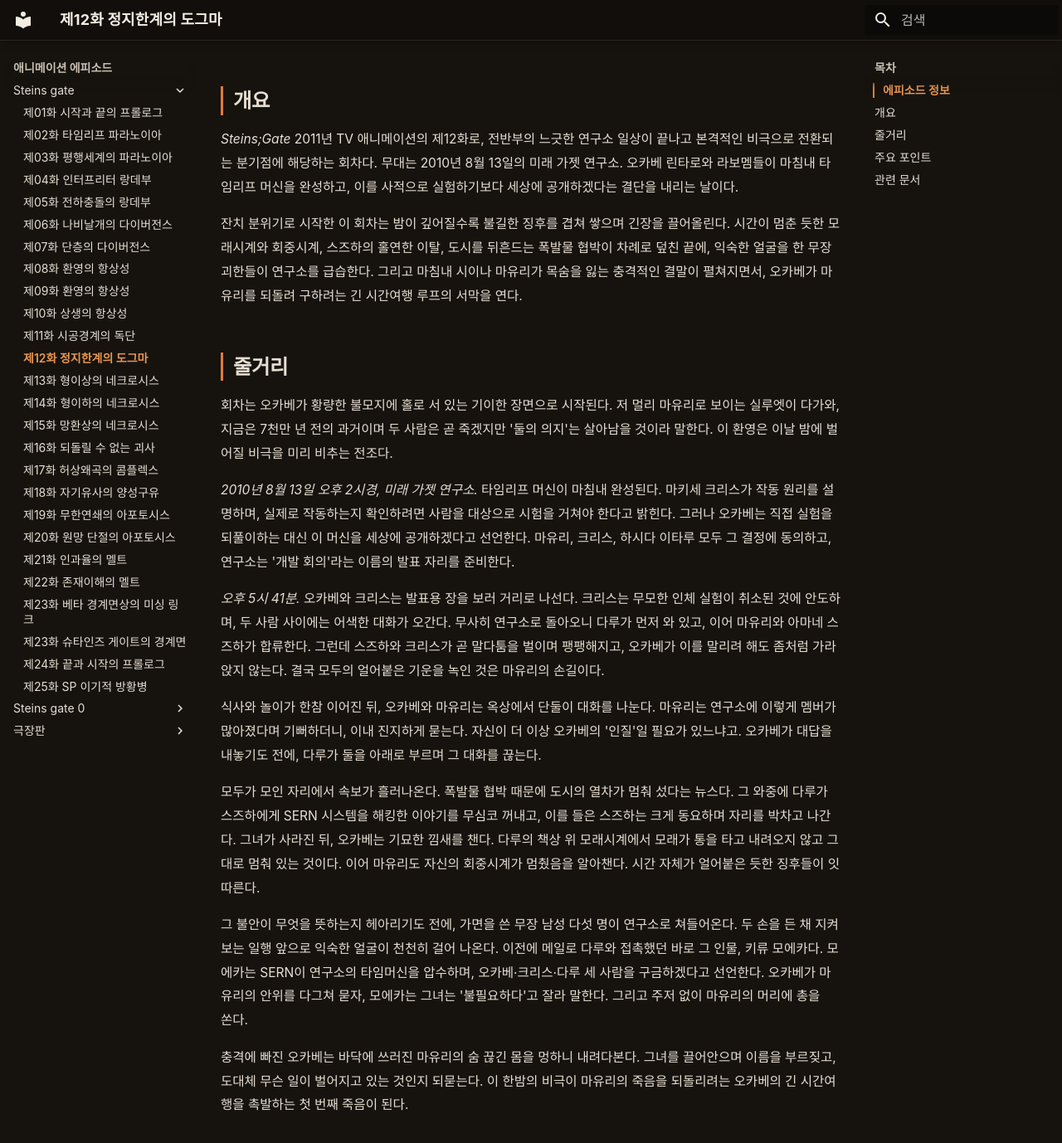
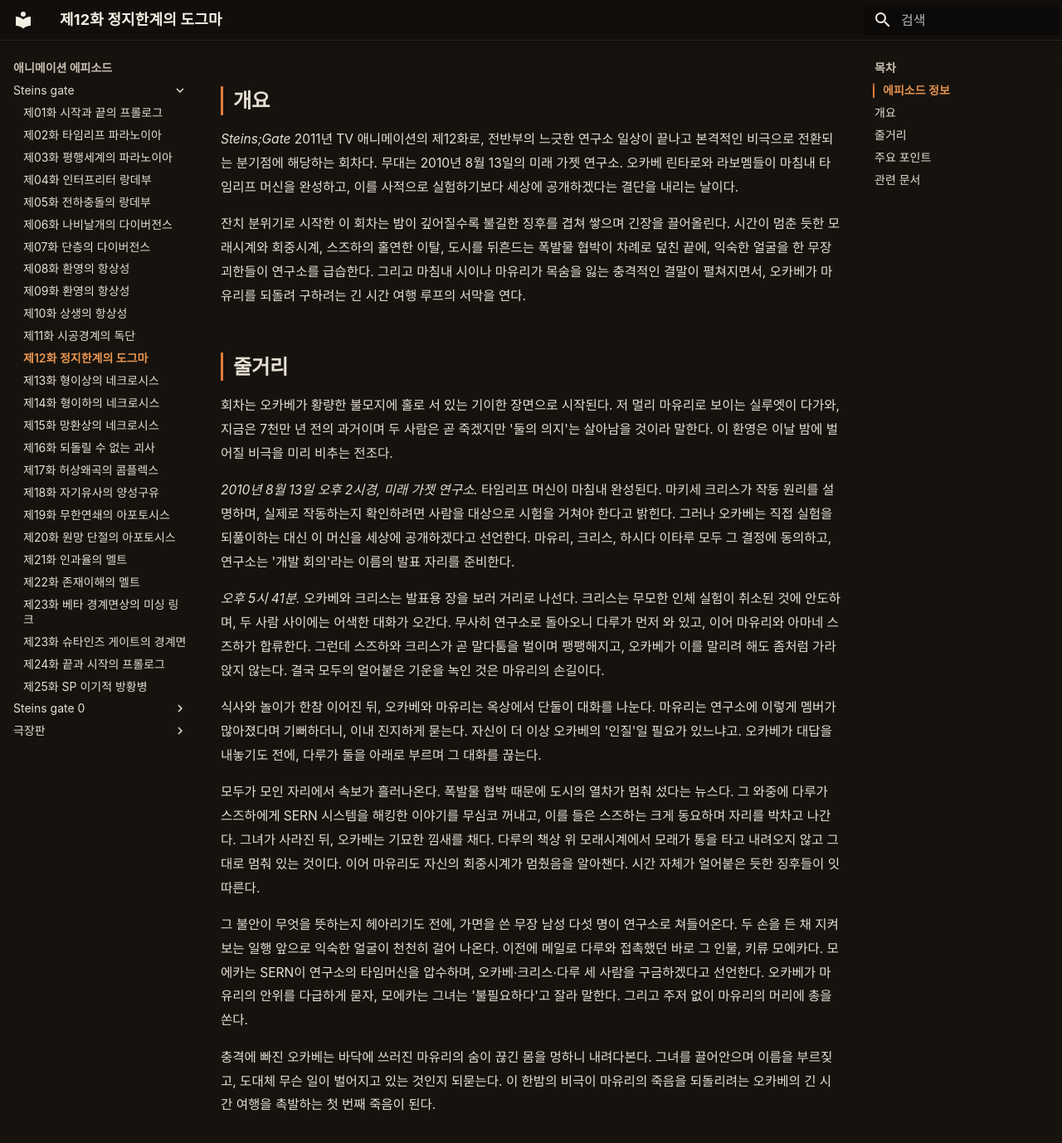
Before and after one commit to sgwiki/sgwiki.github.io, an MkDocs documentation site: the page built from wiki/애니메이션-에피소드/steins-gate/제12화-정지한계의-도그마.md, in a window 1280 px wide and 1400 px high, scrolled down 1064 px. Shown: the top 1378 px of the window at 83% size. Built offline with MkDocs 1.6.1 and Material for MkDocs 9.7.7, drawn with Linux system fonts in a browser that asks for light colours; some web fonts are replaced; some of the changed text lies outside the part shown.

Commit message:
chore(wiki): sg-ep12 정비 — 시간 여행 띄어쓰기·낌새를 채다 표준 동사·다급하게 호응·숨이 조사 보충·스포일러 배지 맞춤법
Co-Authored-By: Claude Opus 4.6 <noreply@anthropic.com>

```diff
--- a/wiki/애니메이션-에피소드/steins-gate/제12화-정지한계의-도그마.md
+++ b/wiki/애니메이션-에피소드/steins-gate/제12화-정지한계의-도그마.md
@@ -7,7 +7,7 @@ description: "*Steins;Gate* 본편 제12화. 2010년 8월 13일, 타임리프
 ---
 
 !!! warning "스포일러"
-    이 문서는 *Steins;Gate* 본편 제12화의 핵심 전개를 포함합니다 (main_story).
+    이 문서는 *Steins;Gate* 본편 제12화의 핵심 전개를 포함합니다(main_story).
 
 # 제12화: 정지 한계의 도그마 (Dogma of the Static Limit -Dogma in Ergosphere-)
 
@@ -29,7 +29,7 @@ description: "*Steins;Gate* 본편 제12화. 2010년 8월 13일, 타임리프
 
 *Steins;Gate* 2011년 TV 애니메이션의 제12화로, 전반부의 느긋한 연구소 일상이 끝나고 본격적인 비극으로 전환되는 분기점에 해당하는 회차다. 무대는 2010년 8월 13일의 미래 가젯 연구소. 오카베 린타로와 라보멤들이 마침내 타임리프 머신을 완성하고, 이를 사적으로 실험하기보다 세상에 공개하겠다는 결단을 내리는 날이다.
 
-잔치 분위기로 시작한 이 회차는 밤이 깊어질수록 불길한 징후를 겹쳐 쌓으며 긴장을 끌어올린다. 시간이 멈춘 듯한 모래시계와 회중시계, 스즈하의 홀연한 이탈, 도시를 뒤흔드는 폭발물 협박이 차례로 덮친 끝에, 익숙한 얼굴을 한 무장 괴한들이 연구소를 급습한다. 그리고 마침내 시이나 마유리가 목숨을 잃는 충격적인 결말이 펼쳐지면서, 오카베가 마유리를 되돌려 구하려는 긴 시간여행 루프의 서막을 연다.
+잔치 분위기로 시작한 이 회차는 밤이 깊어질수록 불길한 징후를 겹쳐 쌓으며 긴장을 끌어올린다. 시간이 멈춘 듯한 모래시계와 회중시계, 스즈하의 홀연한 이탈, 도시를 뒤흔드는 폭발물 협박이 차례로 덮친 끝에, 익숙한 얼굴을 한 무장 괴한들이 연구소를 급습한다. 그리고 마침내 시이나 마유리가 목숨을 잃는 충격적인 결말이 펼쳐지면서, 오카베가 마유리를 되돌려 구하려는 긴 시간 여행 루프의 서막을 연다.
 
 ## 줄거리
 
@@ -41,11 +41,11 @@ description: "*Steins;Gate* 본편 제12화. 2010년 8월 13일, 타임리프
 
 식사와 놀이가 한참 이어진 뒤, 오카베와 마유리는 옥상에서 단둘이 대화를 나눈다. 마유리는 연구소에 이렇게 멤버가 많아졌다며 기뻐하더니, 이내 진지하게 묻는다. 자신이 더 이상 오카베의 '인질'일 필요가 있느냐고. 오카베가 대답을 내놓기도 전에, 다루가 둘을 아래로 부르며 그 대화를 끊는다.
 
-모두가 모인 자리에서 속보가 흘러나온다. 폭발물 협박 때문에 도시의 열차가 멈춰 섰다는 뉴스다. 그 와중에 다루가 스즈하에게 SERN 시스템을 해킹한 이야기를 무심코 꺼내고, 이를 들은 스즈하는 크게 동요하며 자리를 박차고 나간다. 그녀가 사라진 뒤, 오카베는 기묘한 낌새를 챈다. 다루의 책상 위 모래시계에서 모래가 통을 타고 내려오지 않고 그대로 멈춰 있는 것이다. 이어 마유리도 자신의 회중시계가 멈췄음을 알아챈다. 시간 자체가 얼어붙은 듯한 징후들이 잇따른다.
+모두가 모인 자리에서 속보가 흘러나온다. 폭발물 협박 때문에 도시의 열차가 멈춰 섰다는 뉴스다. 그 와중에 다루가 스즈하에게 SERN 시스템을 해킹한 이야기를 무심코 꺼내고, 이를 들은 스즈하는 크게 동요하며 자리를 박차고 나간다. 그녀가 사라진 뒤, 오카베는 기묘한 낌새를 채다. 다루의 책상 위 모래시계에서 모래가 통을 타고 내려오지 않고 그대로 멈춰 있는 것이다. 이어 마유리도 자신의 회중시계가 멈췄음을 알아챈다. 시간 자체가 얼어붙은 듯한 징후들이 잇따른다.
 
-그 불안이 무엇을 뜻하는지 헤아리기도 전에, 가면을 쓴 무장 남성 다섯 명이 연구소로 쳐들어온다. 두 손을 든 채 지켜보는 일행 앞으로 익숙한 얼굴이 천천히 걸어 나온다. 이전에 메일로 다루와 접촉했던 바로 그 인물, 키류 모에카다. 모에카는 SERN이 연구소의 타임머신을 압수하며, 오카베·크리스·다루 세 사람을 구금하겠다고 선언한다. 오카베가 마유리의 안위를 다그쳐 묻자, 모에카는 그녀는 '불필요하다'고 잘라 말한다. 그리고 주저 없이 마유리의 머리에 총을 쏜다.
+그 불안이 무엇을 뜻하는지 헤아리기도 전에, 가면을 쓴 무장 남성 다섯 명이 연구소로 쳐들어온다. 두 손을 든 채 지켜보는 일행 앞으로 익숙한 얼굴이 천천히 걸어 나온다. 이전에 메일로 다루와 접촉했던 바로 그 인물, 키류 모에카다. 모에카는 SERN이 연구소의 타임머신을 압수하며, 오카베·크리스·다루 세 사람을 구금하겠다고 선언한다. 오카베가 마유리의 안위를 다급하게 묻자, 모에카는 그녀는 '불필요하다'고 잘라 말한다. 그리고 주저 없이 마유리의 머리에 총을 쏜다.
 
-충격에 빠진 오카베는 바닥에 쓰러진 마유리의 숨 끊긴 몸을 멍하니 내려다본다. 그녀를 끌어안으며 이름을 부르짖고, 도대체 무슨 일이 벌어지고 있는 것인지 되묻는다. 이 한밤의 비극이 마유리의 죽음을 되돌리려는 오카베의 긴 시간여행을 촉발하는 첫 번째 죽음이 된다.
+충격에 빠진 오카베는 바닥에 쓰러진 마유리의 숨이 끊긴 몸을 멍하니 내려다본다. 그녀를 끌어안으며 이름을 부르짖고, 도대체 무슨 일이 벌어지고 있는 것인지 되묻는다. 이 한밤의 비극이 마유리의 죽음을 되돌리려는 오카베의 긴 시간 여행을 촉발하는 첫 번째 죽음이 된다.
 
 ## 주요 포인트
 
```
